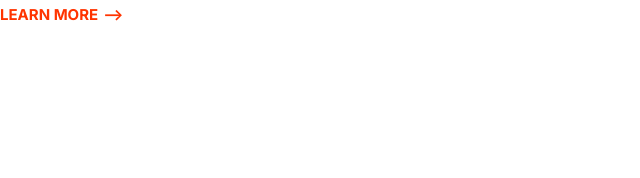
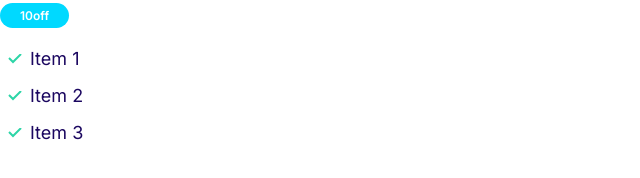
Before and after one commit to braahy97/braa-html-css-learning, a plain HTML site: page index.html in a window 1280 px wide. Shown: the whole page, without its empty margins (0-640 px from the left). Drawn offline with Linux system fonts and the light colour scheme.

Commit message:
Define style for lists

```diff
--- a/css/style.css
+++ b/css/style.css
@@ -120,3 +120,32 @@ a {
         font-size: 1.2rem;
     }
 }
+
+/* lists */
+
+.list {
+    list-style-type: none;
+    padding-left: 0;
+    color: var(--color-heading);
+}
+
+.list--inline .list__item {
+    display: inline-block;
+    margin-right: 2rem;
+}
+
+.list--tick {
+    list-style-image: url(/css/Images/tick.svg);
+    padding-left: 3rem;
+}
+
+.list--tick .list__item {
+    margin-left: 0.5rem;
+    margin-bottom: 1rem;
+}
+
+@media screen and (min-width:1024px) {
+    .list--tick .list__item {
+        margin-left: 0;
+    }
+}
--- a/index.html
+++ b/index.html
@@ -8,13 +8,18 @@
     <title>Document</title>
     <link rel="preconnect" href="https://fonts.googleapis.com">
     <link rel="preconnect" href="https://fonts.gstatic.com" crossorigin>
-    <link href="https://fonts.googleapis.com/css2?family=Inter:wght@400;700&display=swap" rel="stylesheet">
+    <link href="https://fonts.googleapis.com/css2?family=Inter:wght@400;600;700&display=swap" rel="stylesheet">
     <link rel="stylesheet" href="/css/normalize.css">
     <link rel="stylesheet" href="/css/style.css">
 </head>
+<span class="badge badge--secondary badge--small">10off</span>
 
 <body>
-    <a href="#" class="link-arrow">learn more</a>
+    <ul class="list list--tick">
+        <li class="list__item">Item 1</li>
+        <li class="list__item">Item 2</li>
+        <li class="list__item">Item 3</li>
+    </ul>
 </body>
 
 </html>
```
Also changed, not shown: css/Images/tick.svg (added), 1 other file.
